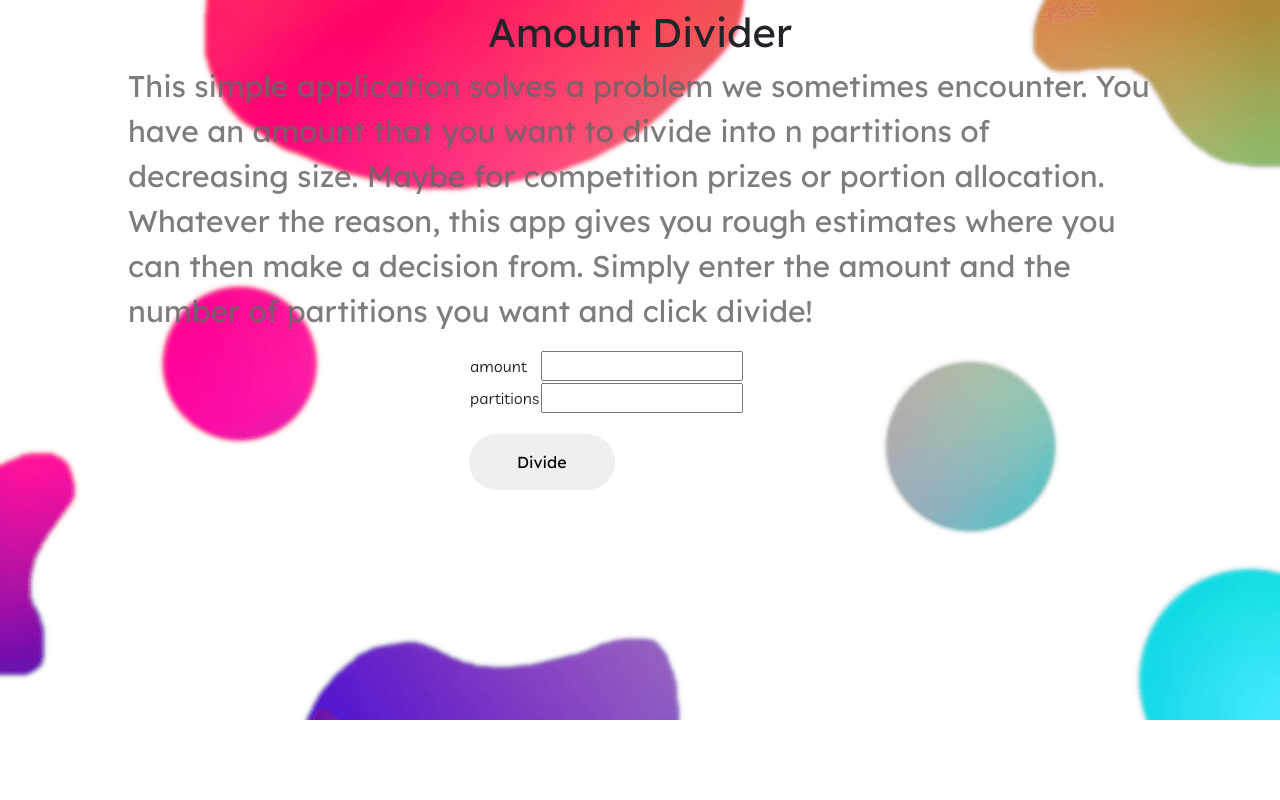
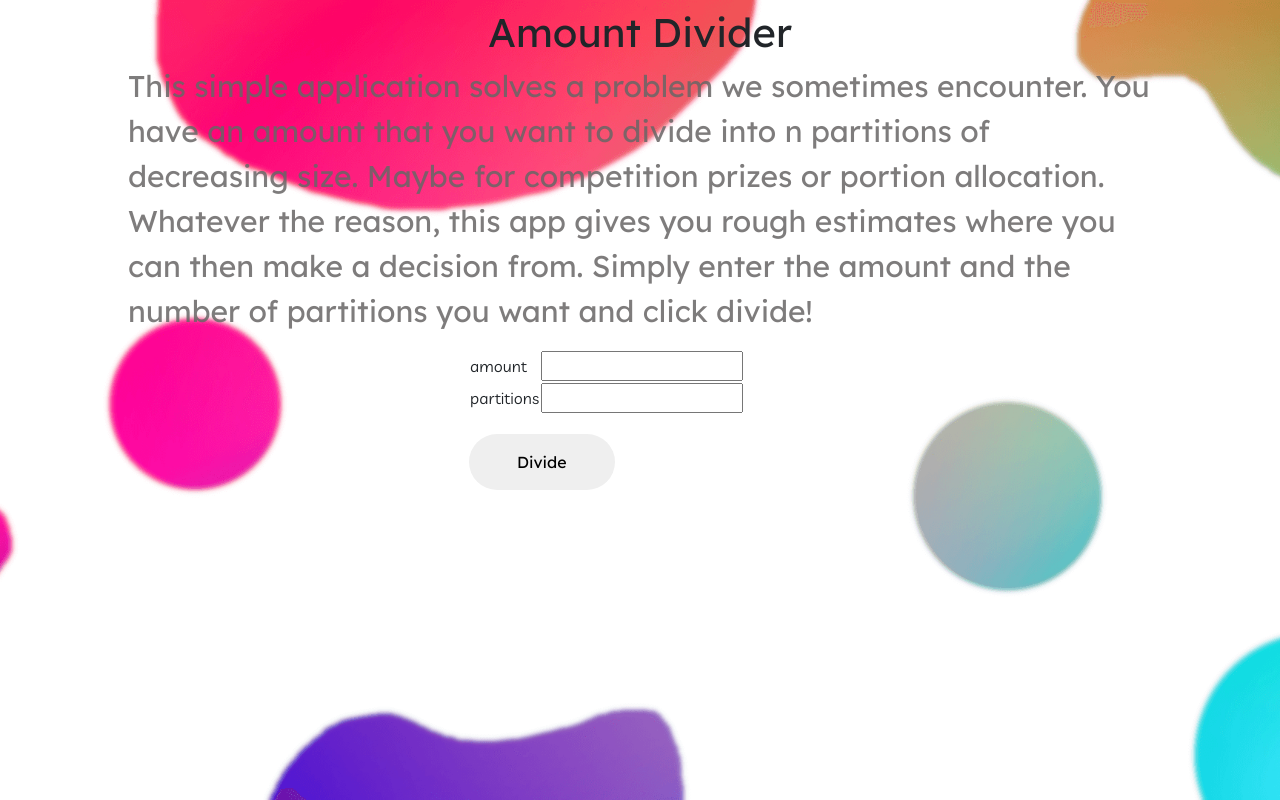
Before and after one commit to TinoMuzambi/AmountDivider, a Flask app: page / in a window 1280 px wide. Run offline with Flask 2, Linux system fonts and the light colour scheme; some libraries are stand-ins or nearby versions.

Commit message:
Fix for image sizing.

```diff
--- a/static/css/style.css
+++ b/static/css/style.css
@@ -61,9 +61,7 @@ p {
 html, body {
     margin: 0;
     padding: 0;
-    width: 100%;
-    background: url("../bg.png") no-repeat;
-    background-size: cover;
+    height: 100%;
 
     /*      Theme colors        */
     --text-gray: #3f4954;
@@ -78,6 +76,12 @@ html, body {
     --Josefin: 'Josefin', sans-serif;
     --Lexend: 'Lexend', sans-serif;
     --Livvic: 'Livvic', sans-serif;
+}
+
+.bg {
+    background: url("../bg.png") no-repeat center;
+    background-size: cover;
+    height: 100%;
 }
 
 .form-holder {
--- a/templates/index.html
+++ b/templates/index.html
@@ -22,6 +22,7 @@
     <title>Amount Divider</title>
 </head>
 <body>
+    <div class="bg">
         <div class="form-holder">
             <h1>Amount Divider</h1>
             <p>This simple application solves a problem we sometimes encounter. You have an amount that you want to divide into
@@ -46,7 +47,8 @@
                         {% endfor %}
                     </table>
 
-        <p><input class="custom-btn" type=submit value=Divide></form></p>
+                    <p><input class="custom-btn" type=submit value=Divide></form>
+                </p>
 
                 <p class="output-container">
                     {% if result != None %}
@@ -54,6 +56,7 @@
                     {% endif %}
                 </p>
             </div>
+        </div>
 
     </div>
 
```
Lines whose indentation alone changed are shown as unchanged.
